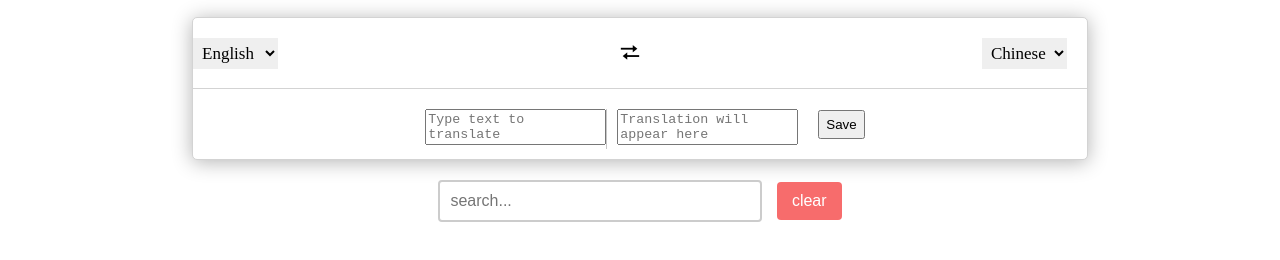
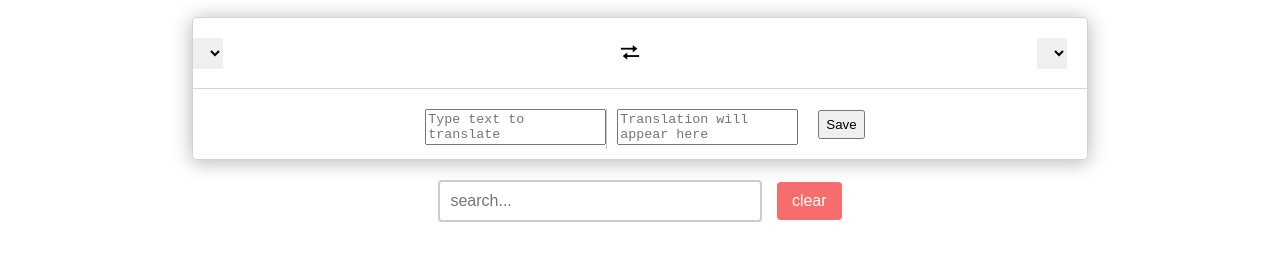
Before and after one commit to 1985lxw/SimpleTranslator, a website: page src/client/index.html in a window 1280 px wide. Shown: the part 100-360 px from the top of the page. Drawn offline with nearby package versions, Linux system fonts and the light colour scheme; no server answers; a web font is replaced by a local one.

Commit message:
redo changes

```diff
--- a/src/client/index.html
+++ b/src/client/index.html
@@ -34,26 +34,14 @@
       <!-- Language Selection Dropdowns -->
       <ul class="language-choices" id="language-choices">
         <li>
-          <select id="lang-in-select">
-            <option value="en">English</option>
-            <option value="ch">Chinese</option>
-            <option value="kr">Korean</option>
-            <option value="rs">Russian</option>
-            <option value="fr">French</option>
-          </select>
+          <select id="lang-in-select"></select>
           <!-- Added ID for easier reference -->
         </li>
         <button id="language-switch-button" class="language-switch-button">
           <li class="bx bx-transfer"></li>
         </button>
         <li>
-          <select id="lang-out-select">
-            <option value="ch">Chinese</option>
-            <option value="en">English</option>
-            <option value="kr">Korean</option>
-            <option value="rs">Russian</option>
-            <option value="fr">French</option>
-          </select>
+          <select id="lang-out-select"></select>
           <!-- Added ID for easier reference -->
         </li>
       </ul>
```
